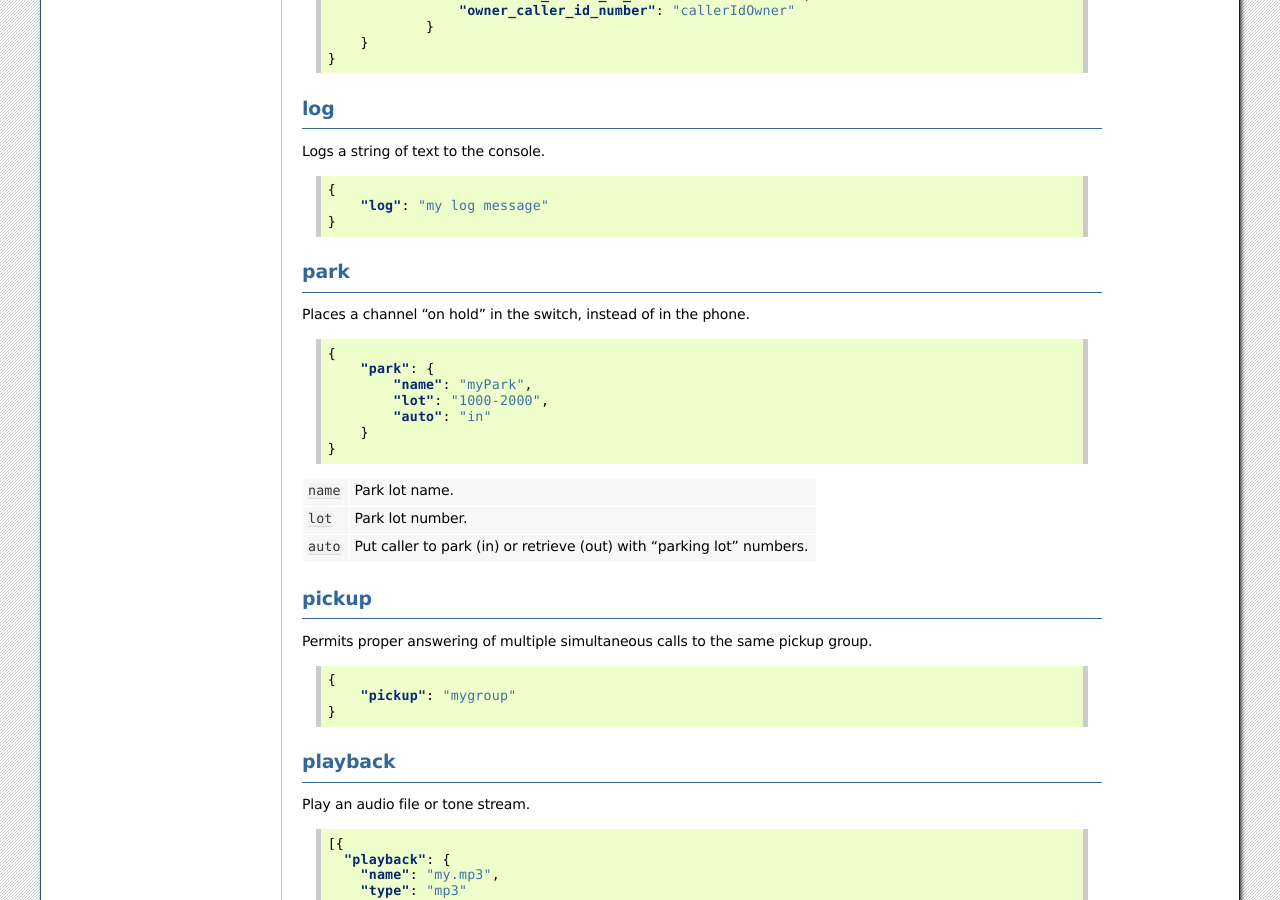
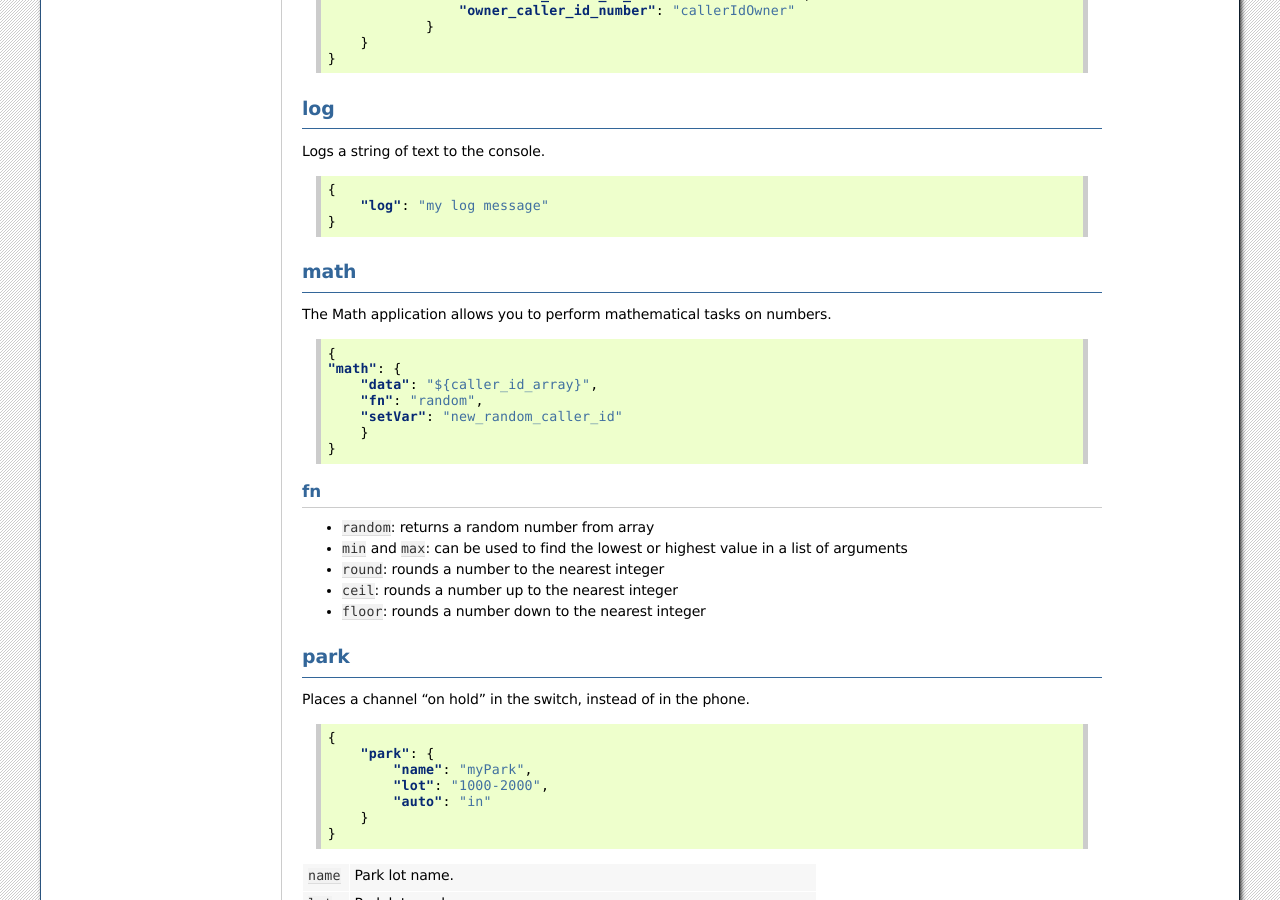
Before and after one commit to webitel/docs-en, a Sphinx documentation site: the page built from source/acr-applications.rst, in a window 1280 px wide and 900 px high, scrolled down 4557 px. Built offline with Sphinx 7.4.7, drawn with Linux system fonts in a browser that asks for light colours; some of the changed text lies outside the part shown.

Commit message:
added math application. prepare to the webitel v.3.2.0

```diff
--- a/source/acr-applications.rst
+++ b/source/acr-applications.rst
@@ -336,6 +336,32 @@ Logs a string of text to the console.
     {
         "log": "my log message"
     }
+
+math
+----
+
+.. py:module:: math
+
+The Math application allows you to perform mathematical tasks on numbers.
+
+.. code-block:: json
+
+    {
+    "math": {
+        "data": "${caller_id_array}",
+        "fn": "random",
+        "setVar": "new_random_caller_id"
+        }
+    }
+
+fn
+++
+
+- ``random``: returns a random number from array
+- ``min`` and ``max``: can be used to find the lowest or highest value in a list of arguments
+- ``round``: rounds a number to the nearest integer
+- ``ceil``: rounds a number up to the nearest integer
+- ``floor``: rounds a number down to the nearest integer
 
 park
 ----
--- a/source/conf.py
+++ b/source/conf.py
@@ -50,7 +50,7 @@ master_doc = 'index'
 
 # General information about the project.
 project = u'Webitel'
-copyright = u'2015, Webitel Ltd'
+copyright = u'2013-2016, Webitel Ltd'
 author = u'Vitaly Kovalyshyn'
 
 # The version info for the project you're documenting, acts as replacement for
@@ -58,9 +58,9 @@ author = u'Vitaly Kovalyshyn'
 # built documents.
 #
 # The short X.Y version.
-version = u'3.1'
+version = u'3.2'
 # The full version, including alpha/beta/rc tags.
-release = u'3.1'
+release = u'3.2.0'
 
 # The language for content autogenerated by Sphinx. Refer to documentation
 # for a list of supported languages.
```
